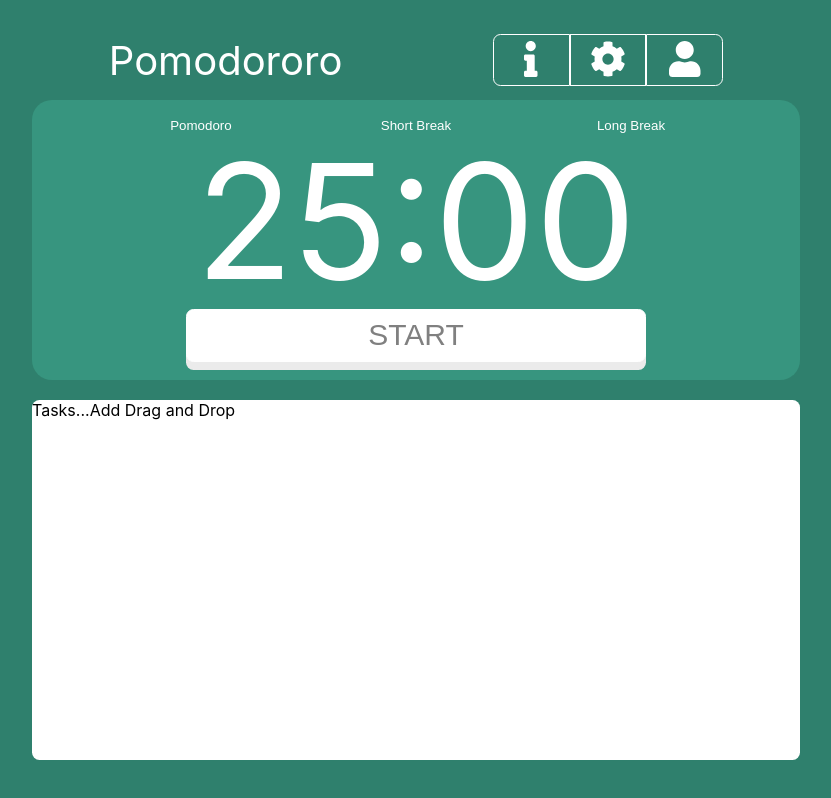
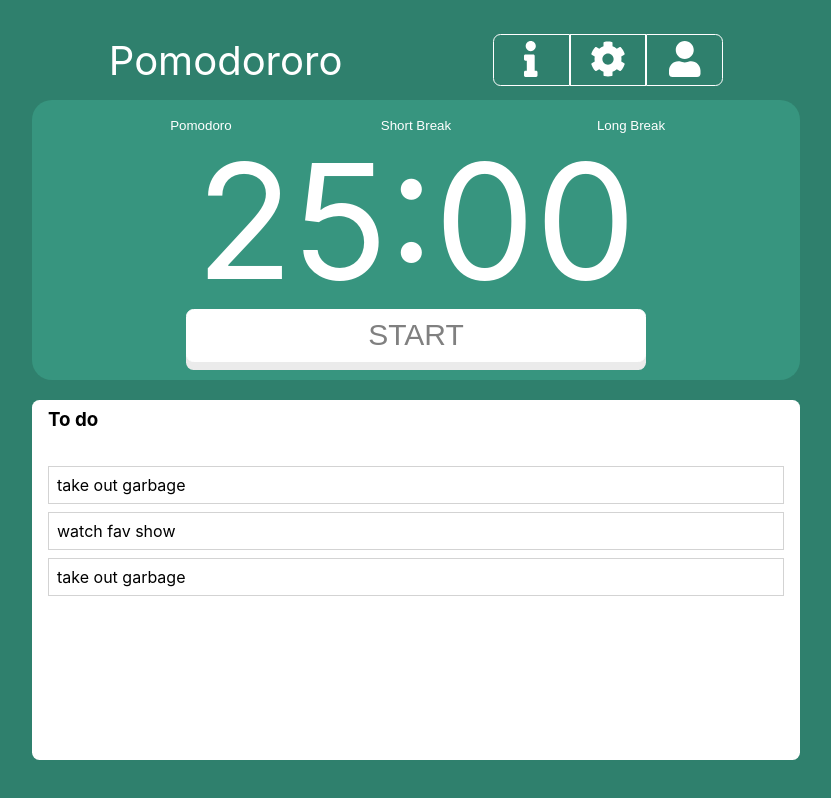
Before and after one commit to nameistao/Pomokanban, a Next.js app: page / in a window 1280 px wide. Shown: the whole page, without its empty margins (224-1055 px from the left). Built offline with nearby package versions, Linux system fonts and the light colour scheme.

Commit message:
first task column design complete

```diff
--- /dev/null
+++ b/components/Column.tsx
@@ -0,0 +1,34 @@
+import styled from "styled-components";
+import Task from "components/Task";
+
+const Container = styled.div`
+  margin: 8px;
+  border: 1ps solid lightgrey;
+  border-radius: 2px;
+`;
+const Title = styled.h3`
+  padding: 8px;
+`;
+const TaskList = styled.div`
+  padding: 8px;
+`;
+
+interface IProps {
+  column: { title: string };
+  tasks: Array<{ id: string; content: string }>;
+}
+
+const Column = ({ column, tasks }: IProps) => {
+  return (
+    <Container>
+      <Title>{column.title}</Title>
+      <TaskList>
+        {tasks.map((task) => (
+          <Task key={task.id} task={task} />
+        ))}
+      </TaskList>
+    </Container>
+  );
+};
+
+export default Column;
--- /dev/null
+++ b/components/Task.tsx
@@ -0,0 +1,18 @@
+import styled from "styled-components";
+
+const Container = styled.div`
+  border: 1px solid lightgrey;
+  padding: 8px;
+  margin-bottom: 8px;
+`;
+
+interface IProps {
+  key: string;
+  task: { content: string };
+}
+
+const Task = ({ key, task }: IProps) => {
+  return <Container>{task.content}</Container>;
+};
+
+export default Task;
--- a/components/Tasks.tsx
+++ b/components/Tasks.tsx
@@ -1,4 +1,5 @@
 import styled from "styled-components";
+import Column from "components/Column";
 
 const StyledSection = styled.section`
   width: 60vw;
@@ -9,8 +10,20 @@ const StyledSection = styled.section`
   border-radius: 7.5px;
 `;
 
-const Tasks = () => {
-  return <StyledSection>Tasks...Add Drag and Drop</StyledSection>;
+interface IProps {
+  taskData: { columnOrder: Array<string>; columns: object; tasks: object };
+}
+
+const Tasks = ({ taskData }: IProps) => {
+  return (
+    <StyledSection>
+      {taskData.columnOrder.map((columnId) => {
+        const column = taskData.columns[columnId];
+        const tasks = column.taskIds.map((taskId) => taskData.tasks[taskId]);
+        return <Column key={column.id} column={column} tasks={tasks} />;
+      })}
+    </StyledSection>
+  );
 };
 
 export default Tasks;
--- a/package.json
+++ b/package.json
@@ -8,6 +8,7 @@
     "lint": "next lint"
   },
   "dependencies": {
+    "@atlaskit/css-reset": "^6.3.3",
     "next": "12.0.4",
     "react": "17.0.2",
     "react-dom": "17.0.2",
--- a/pages/index.tsx
+++ b/pages/index.tsx
@@ -11,6 +11,7 @@ import InfoModal from "components/modals/InfoModal";
 import SettingsModal from "components/modals/SettingsModal";
 import UserModal from "components/modals/UserModal";
 import styled from "styled-components";
+import "@atlaskit/css-reset";
 
 const StyledMain = styled.main`
   height: 100vh;
@@ -20,7 +21,7 @@ const StyledMain = styled.main`
 `;
 
 const Home: NextPage = () => {
-  //hooks
+  //start or stop state
   const [startStop, setStartStop] = useState("START");
   //current timer
   const [curTimer, setCurTimer] = useState("pomodoro");
@@ -41,6 +42,30 @@ const Home: NextPage = () => {
   ]);
   //show modals
   const [showModal, setShowModal] = useState("");
+  const [taskData, setTaskData] = useState({
+    tasks: {
+      "task-1": {
+        id: "task-1",
+        content: "take out garbage",
+      },
+      "task-2": {
+        id: "task-2",
+        content: "watch fav show",
+      },
+      "task-3": {
+        id: "task-1",
+        content: "take out garbage",
+      },
+    },
+    columns: {
+      "column-1": {
+        id: "column-1",
+        title: "To do",
+        taskIds: ["task-1", "task-2", "task-3"],
+      },
+    },
+    columnOrder: ["column-1"],
+  });
 
   //updating progress bar
   useEffect(() => {
@@ -130,7 +155,7 @@ const Home: NextPage = () => {
               setTotal={setTotal}
               setStartStop={setStartStop}
             />
-            <Tasks />
+            <Tasks taskData={taskData} />
           </>
         )}
       </StyledMain>
```
Also changed, not shown: 1 other file (tests, documents, lock files or other folders).
